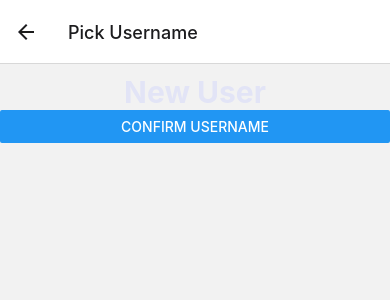
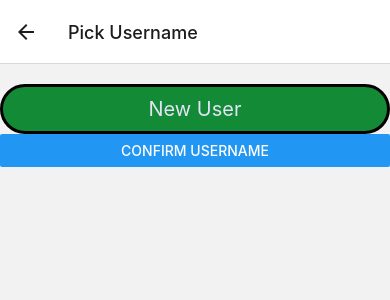
Before and after one commit to AjayLiu/verde, a React Native app: screen /PickUsername in a window 390 px wide. Shown: the top 300 px of the page. Built offline with nearby package versions, Linux system fonts and the light colour scheme; no server answers.

Commit message:
pushing current work on settings

```diff
--- a/src/components/PickUsername.tsx
+++ b/src/components/PickUsername.tsx
@@ -42,11 +42,21 @@ const PickUsername = () => {
 		useContext(UsernameContext);
 
 	return (
-		<View>
-			<TextInput style={[font.textCenter, font.sizeTitle, colors.offWhite, textStyles.text]}
-					   onChangeText={setUsername} value={username}></TextInput>
+		<View style={[textStyles.padding]}>
+			<View style={[textStyles.container, colors.darkGreenBG]}>
+					<TextInput
+						style={[
+							font.textCenter,
+							font.sizeXL,
+							colors.offWhite,
+							textStyles.textPadding,
+						]}
+						onChangeText={setUsername}
+						value={username}
+					></TextInput>
+			</View>
 			{usernameTaken && (
-				<Text style={{ color: "red" }}>Username taken!</Text>
+				<Text style={[colors.lightGreen, font.textCenter]}>USERNAME TAKEN!</Text>
 			)}
 			<Button title="Confirm username" onPress={() => submitUsername()} />
 		</View>
@@ -56,13 +66,15 @@ const PickUsername = () => {
 export default PickUsername;
 
 const textStyles = {
-	text: {
-		paddingTop: 10,
+	container: {
+		borderRadius: 25,
+		borderWidth: 3,
 	},
-
-	background: {
-		borderRadius: 25,
-		width: Dimensions.get("window").width / 2,
-        height: Dimensions.get("window").width / 2,
+	padding: {
+        paddingVertical: 20,
+	},
+	textPadding: {
+		paddingHorizontal: 20,
+		paddingVertical: 10,
 	}
-}
+};
--- a/src/screens/Profile.tsx
+++ b/src/screens/Profile.tsx
@@ -48,7 +48,7 @@ export default function Profile({navigation}: RouterProps) {
                 style={[
                     icon.space,
                     flex.row,
-                    flex.justifyEvenly,
+                    flex.alignEnd,
                 ]}
             >
                 {/*<Ionicons*/}
--- a/src/screens/Settings.tsx
+++ b/src/screens/Settings.tsx
@@ -48,7 +48,7 @@ export default function HomeScreen({ navigation }: RouterProps) {
 			await imagePicker.requestCameraPermissionsAsync();
 
 		if (permissionResult.granted === false) {
-			alert("You've refused to allow this appp to access your camera!");
+			alert("You've refused to allow this app to access your camera!");
 			return;
 		}
 
```
